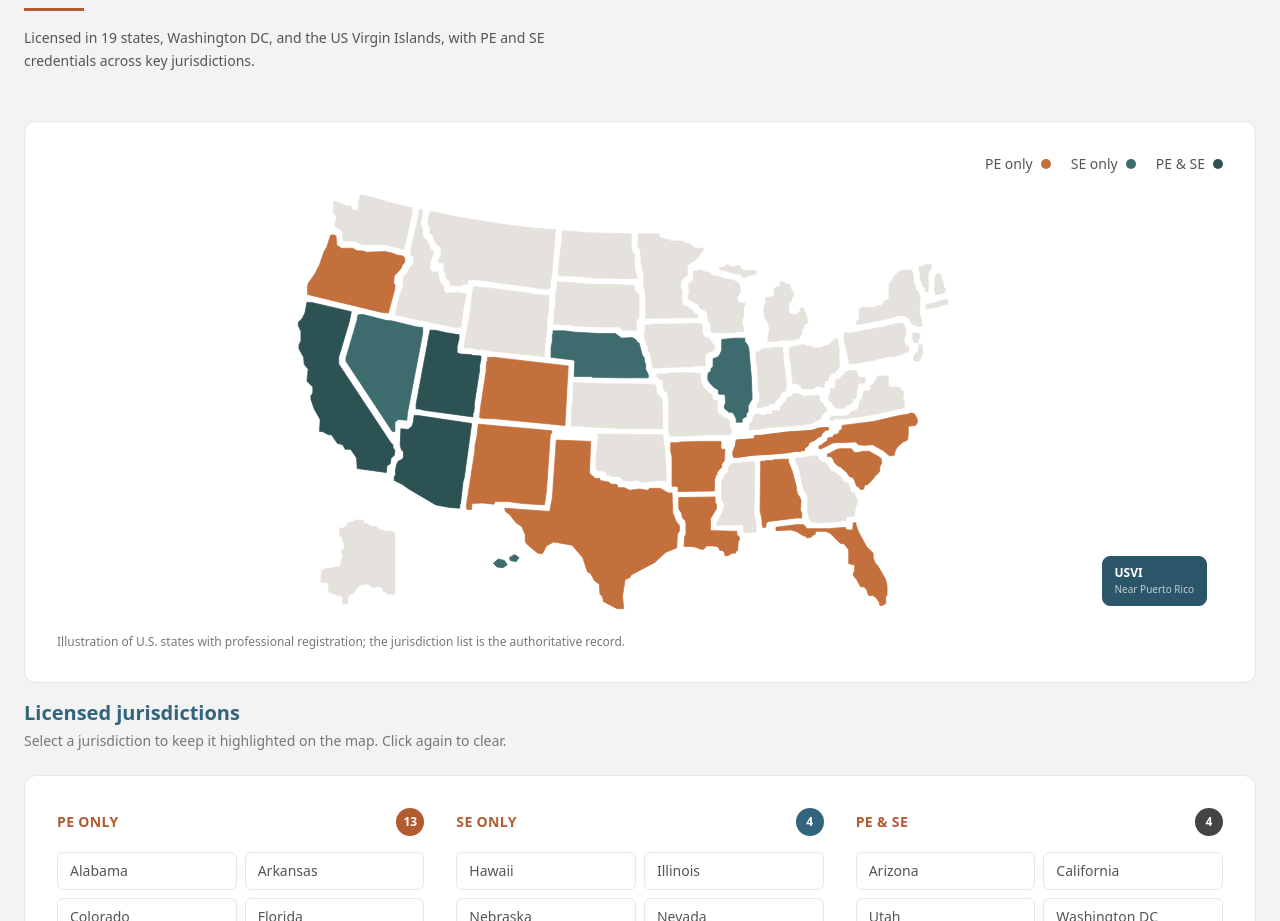
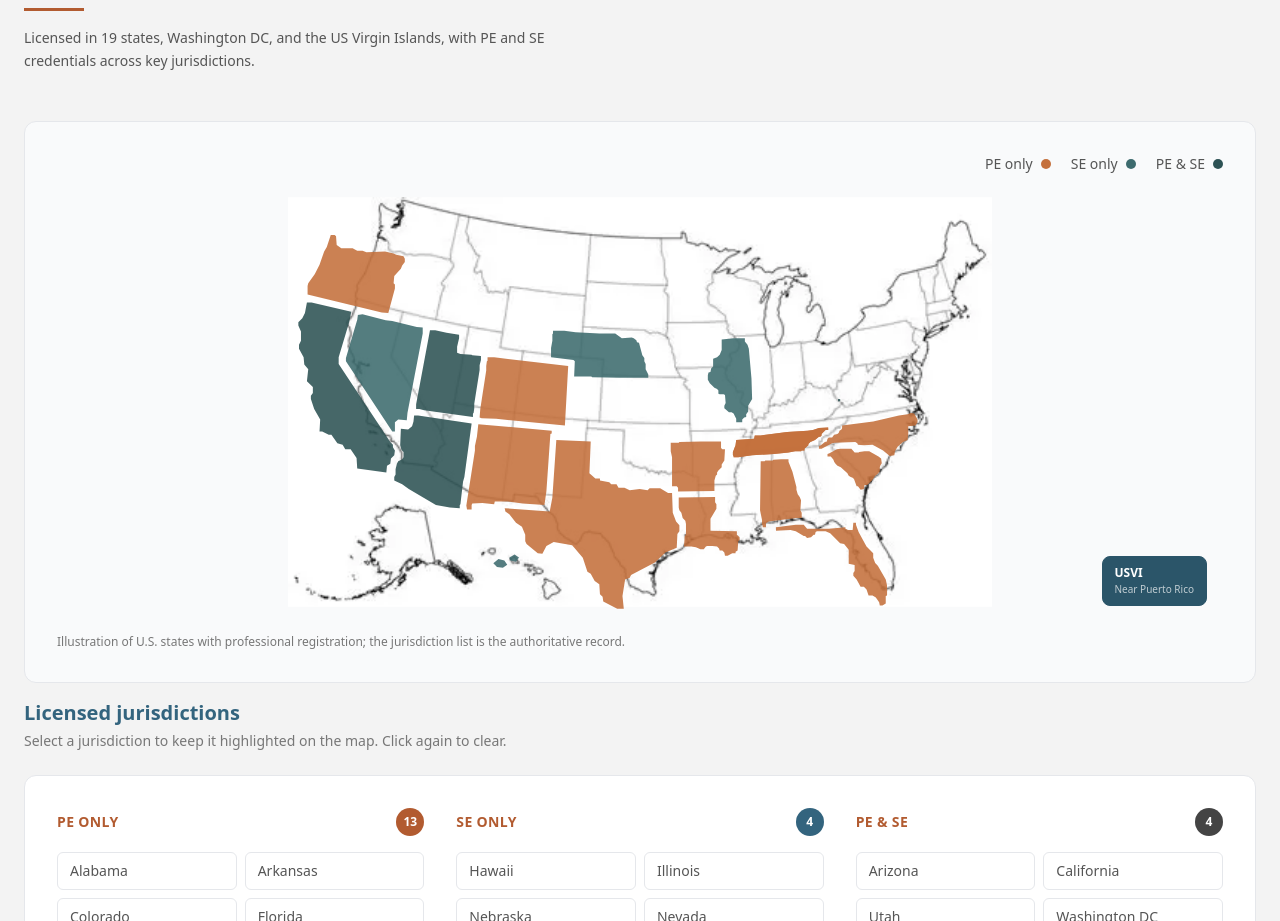
Before and after one commit to MrPerfectRecord/ASE, a Next.js app: page / in a window 1280 px wide. Shown: the part 1888-2809 px from the top of the page. Built offline with nearby package versions, Linux system fonts and the light colour scheme.

Commit message:
Adjust hero position and remove tagline text

```diff
--- a/src/components/USMap.tsx
+++ b/src/components/USMap.tsx
@@ -113,7 +113,7 @@ export default function USMap() {
 
   return (
     <div>
-      <div className="bg-white rounded-xl border border-gray-200 p-6 md:p-8 mb-4">
+      <div className="bg-gray-50 rounded-xl border border-gray-200 p-6 md:p-8 mb-4">
         <div className="flex justify-end mb-2">
           <div className="flex items-center gap-5 text-sm text-steel-600">
             <span className="flex items-center gap-2">PE only <span className="w-2.5 h-2.5 rounded-full" style={{background:"#c4703c"}} /></span>
@@ -124,15 +124,18 @@ export default function USMap() {
 
         <div className="relative">
           <svg viewBox="0 0 960 600" className="w-full h-auto" style={{maxHeight:"440px"}}>
+            {/* Detailed base map image */}
+            <image href="/detailed-map.webp" x="0" y="15" width="960" height="570" preserveAspectRatio="xMidYMid meet" />
+            {/* Interactive state overlays */}
             {Object.entries(S).map(([abbr, [d]]) => (
               <path
                 key={abbr}
                 d={d}
-                fill={fill(abbr)}
-                stroke={fill(abbr)}
-                strokeWidth="1"
-                strokeLinejoin="round"
-                className="transition-colors duration-200 cursor-pointer"
+                fill={lt(abbr) === "none" ? "transparent" : fill(abbr)}
+                fillOpacity={lt(abbr) === "none" ? 0 : 0.88}
+                stroke="transparent"
+                strokeWidth="0"
+                className="transition-all duration-200 cursor-pointer"
                 onMouseEnter={() => { if (lt(abbr)!=="none") setHovered(abbr); }}
                 onMouseLeave={() => setHovered(null)}
                 onClick={() => { if (lt(abbr)!=="none") setSelected(p=>p===abbr?null:abbr); }}
```
Also changed, not shown: public/detailed-map.webp (added).
